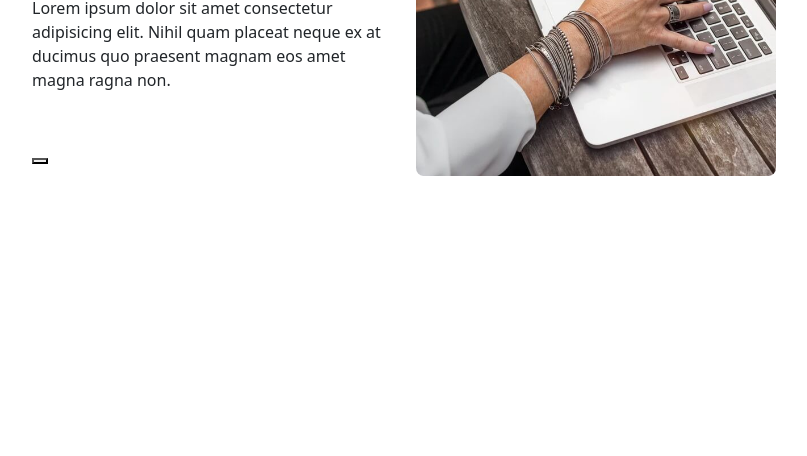
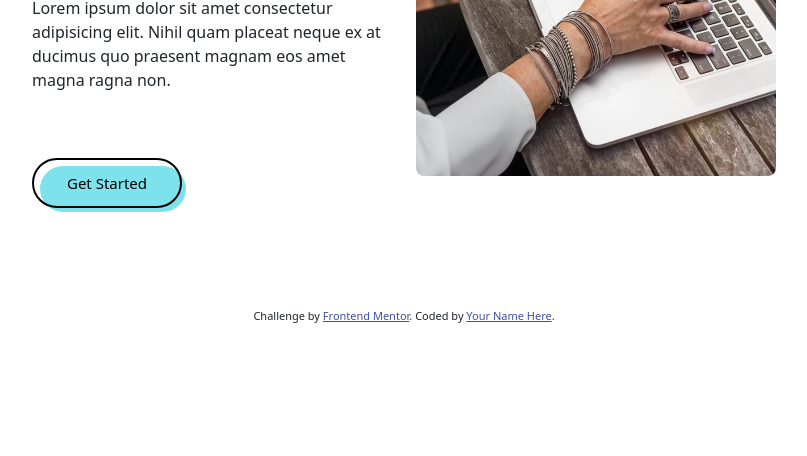
Before and after one commit to LeCheshire/Thelabs_Hajji_Adil, a website: page index.html in a window 1280 px wide. Shown: the part 344-800 px from the top of the page, without its empty margins (236-1043 px from the left). Drawn offline with Linux system fonts and the light colour scheme.

Commit message:
ajout btn

```diff
--- a/index.html
+++ b/index.html
@@ -28,7 +28,7 @@
                         <p>INTUITIVE USER EXPERIENCE</p>
                         <h1 class="mt-4 mb-4">IT Consulting</h1>
                         <p>Lorem ipsum dolor sit amet consectetur adipisicing elit. Nihil quam placeat neque ex at ducimus quo praesent magnam eos amet magna ragna non.</p>
-                        <button></button>
+                        <button class="fillcarre">Get Started</button>
                     </div>
                     <div class="col-6">
                         <img class="borderimg" src="./public/images/02.jpeg" alt="" width="100%">
--- a/src/sass/modules/_section1.sass
+++ b/src/sass/modules/_section1.sass
@@ -1,7 +1,6 @@
 .section1
     margin-top: 100px
     margin-bottom: 100px
-    height: 900px
 .container
     max-width: 60%
     div
@@ -13,4 +12,33 @@
             .borderimg
                 border-radius: 2%
             button
+                width: 150px
+                height: 50px
                 margin-top: 50px
+.fillcarre
+    font-size: 15px
+    width: 100px
+    height: 40px
+    border: 2px solid black
+    background-color: transparent
+    border-radius: 40px
+    position: relative
+    &:hover
+        color: white !important
+        border: none !important
+    &::after
+        content: " "
+        color: white !important
+        border: none !important
+        background-color: #7DE2EC
+        border-radius: 40px
+        z-index: -1
+        position: absolute
+        width: 100%
+        height: 100%
+        top: 6px
+        left: 6px
+        transition: 0.2s
+    &:hover::after
+        top: 0px
+        left: 0px
```
Also changed, not shown: public/css/style.css, 1 other file.
